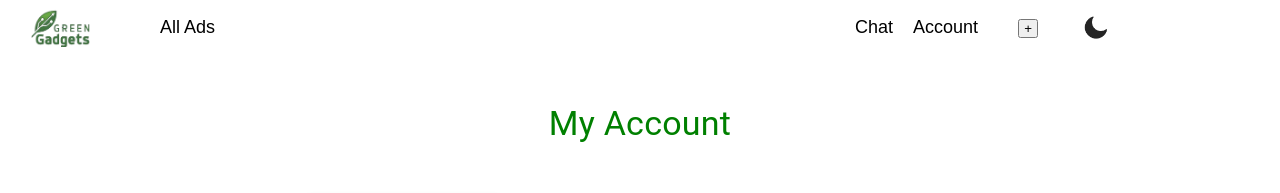
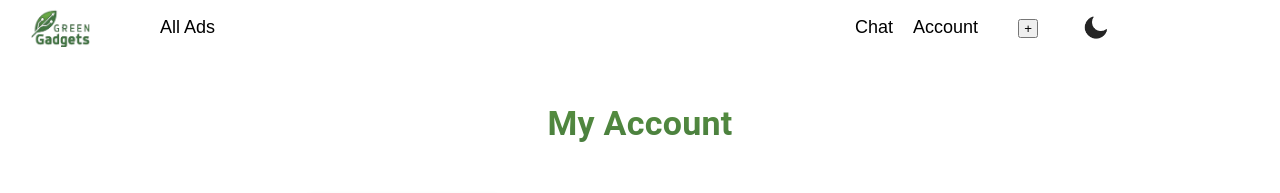
Before and after one commit to tahmidkhanshuvo/Green-Gadgets, a React (Vite) app: page /account in a window 1280 px wide. Both pictures are taken after a click on the item "Account". Shown: the top 193 px of the page. Built offline with nearby package versions, Linux system fonts and the light colour scheme.

Commit message:
PostAd,Account

```diff
--- a/src/components/Account/UserAccount.jsx
+++ b/src/components/Account/UserAccount.jsx
@@ -234,7 +234,18 @@ const UserAccount = () => {
 
   return (
     <Container maxWidth="lg" sx={{ py: 6 }}>
-      <Typography variant="h4" gutterBottom sx={{ mb: 5, textAlign: 'center', color: 'green' }}>
+      <Typography
+        variant="h4"
+        gutterBottom
+        sx={{
+          mb: 5,
+          textAlign: 'center',
+          background: 'linear-gradient(#579040, #487C3E)',
+          WebkitBackgroundClip: 'text',
+          WebkitTextFillColor: 'transparent',
+          fontWeight: 'bold',
+        }}
+      >
         My Account
       </Typography>
 
```
